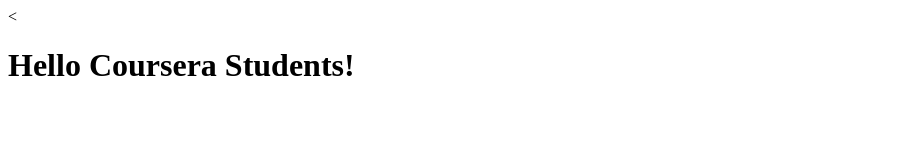
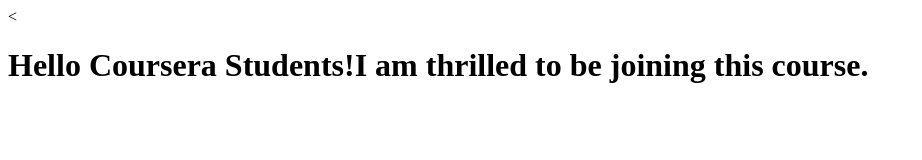
Before and after one commit to AtmikaShetty21/coursera-test, a plain HTML site: page index.html in a window 1280 px wide. Shown: the whole page, without its empty margins (0-922 px from the left). Drawn offline with Linux system fonts and the light colour scheme.

Commit message:
next updated file.

```diff
--- a/index.html
+++ b/index.html
@@ -5,6 +5,6 @@
     <title>Hello Coursera</title>
   </head>
   <body>
-    <<h1>Hello Coursera Students!</h1>
+    <<h1>Hello Coursera Students!I am thrilled to be joining this course.</h1>
   </body>
 </html>
```
